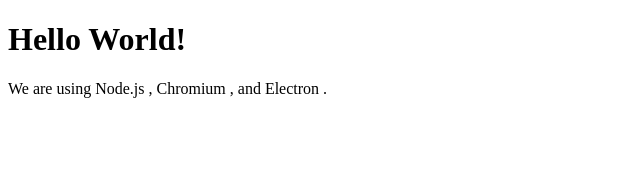
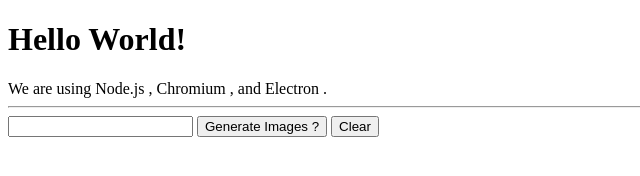
Before and after one commit to MonsalvoGeoffrey/DALL-E-Assistant, an Electron app: page index.html in a window 800 px wide. Shown: the whole page, without its empty margins (0-640 px from the left). Drawn offline with Linux system fonts and the light colour scheme.

Commit message:
Generate an image from a prompt and add it to the DOM

```diff
--- a/index.html
+++ b/index.html
@@ -3,13 +3,30 @@
   <head>
     <meta charset="UTF-8">
     <!-- https://developer.mozilla.org/en-US/docs/Web/HTTP/CSP -->
-    <meta http-equiv="Content-Security-Policy" content="default-src 'self'; script-src 'self'">
+    <!-- <meta http-equiv="Content-Security-Policy" content="default-src 'self'; script-src 'self'"> -->
     <title>Hello World!</title>
+    <script src="myScript.js" defer></script>
+    <script src="hyperscript.js" defer></script>
+    <link rel="stylesheet" href="style.css">
   </head>
   <body>
     <h1>Hello World!</h1>
     We are using Node.js <span id="node-version"></span>,
     Chromium <span id="chrome-version"></span>,
     and Electron <span id="electron-version"></span>.
+    <hr />
+
+    <input id="prompt" />
+    <!-- <button _="on click get window.ai.generateImages(#prompt's value) then put it + '<br/>' at the end of #log">Generate Images ?</button> -->
+    <button _="
+    on click
+    get window.ai.generateImages(#prompt's value)
+    set imgs to it's data's url
+    for img in imgs
+    make an <img/> then set it's src to img
+    put it at the end of #log
+    ">Generate Images ?</button>
+    <button _="on click set #log's innerHTML to ''">Clear</button>
+    <div id="log"></div>
   </body>
 </html>
--- a/index.js
+++ b/index.js
@@ -6,7 +6,8 @@
         width: 800,
         height: 600,
         webPreferences: {
-            preload: path.join(__dirname, "preload.js")
+            preload: path.join(__dirname, "preload.js"),
+            sandbox: false,
         }
     })
 
--- a/package.json
+++ b/package.json
@@ -11,5 +11,9 @@
   "license": "ISC",
   "devDependencies": {
     "electron": "^28.1.3"
+  },
+  "dependencies": {
+    "dotenv": "^16.3.1",
+    "openai": "^4.24.7"
   }
 }
```
Also changed, not shown: 2 other files.
